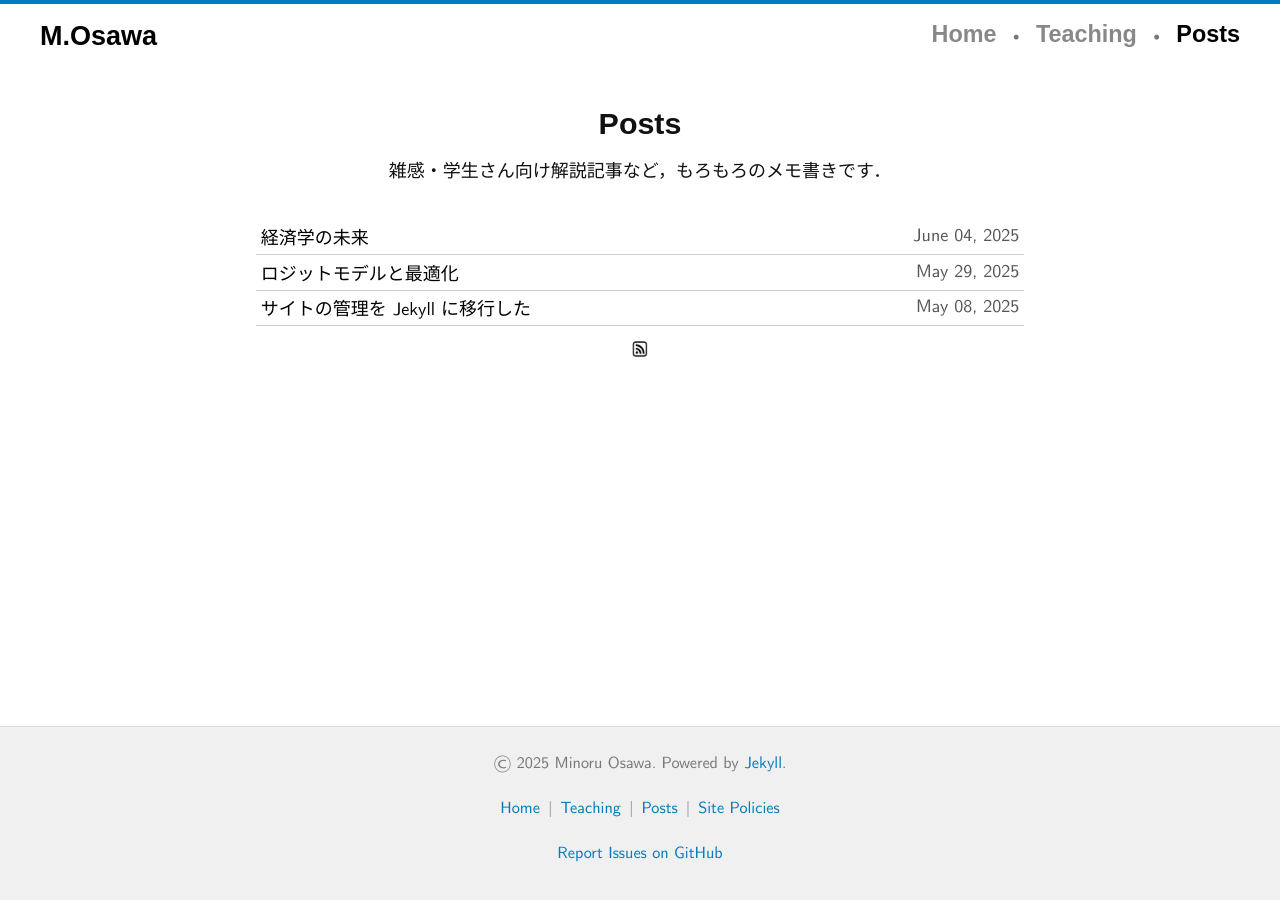
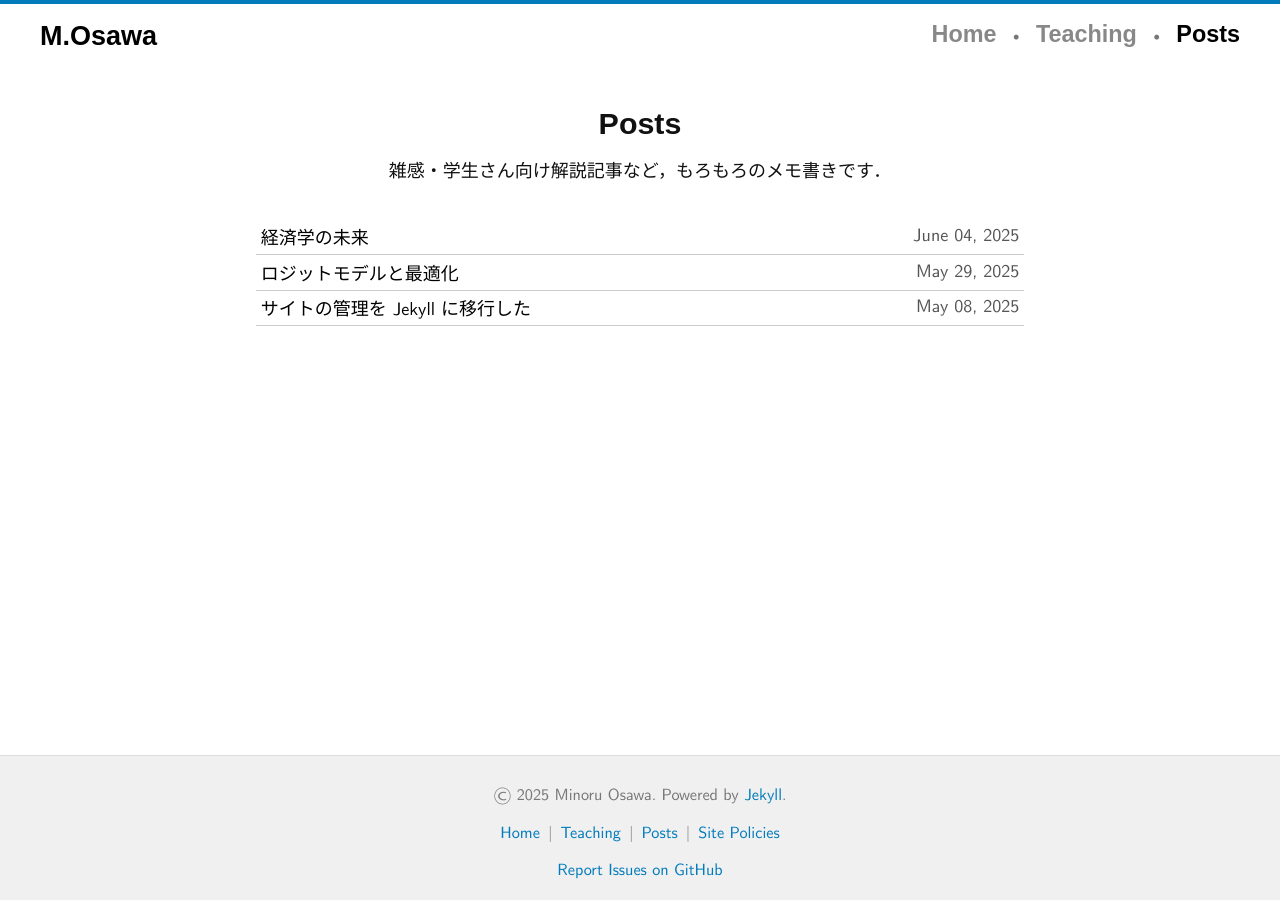
Before and after one commit to mino-osawa/mino-osawa.github.io, a Jekyll site: the page built from posts.markdown, in a window 1280 px wide. Built offline with Jekyll 4.4.1, drawn with Linux system fonts in a browser that asks for light colours; some web fonts are replaced.

Commit message:
minor fies

```diff
--- a/assets/css/main.scss
+++ b/assets/css/main.scss
@@ -269,6 +269,11 @@ p {
   text-align: center;
   color: #777;
 
+  p {
+    margin: .5rem 0 0 0;
+    padding: 0;
+  }
+
   a {
     color: $color-konpeki;
     text-decoration: none;
--- a/posts.markdown
+++ b/posts.markdown
@@ -33,8 +33,4 @@ permalink: /posts/
 {% endfor %}
 </ul>
 
-<p style="text-align:center;"><a href="/feed.xml" target="_blank" style="text-decoration:none">
-  <img src="/assets/img/rss.png" alt="RSS Feed" style="height: 1rem; vertical-align: middle;">
-</a></p>
-
 </div>
```
Also changed, not shown: assets/img/github-mark.svg (added), assets/img/rss.png (deleted), assets/img/rss.webp (added).
